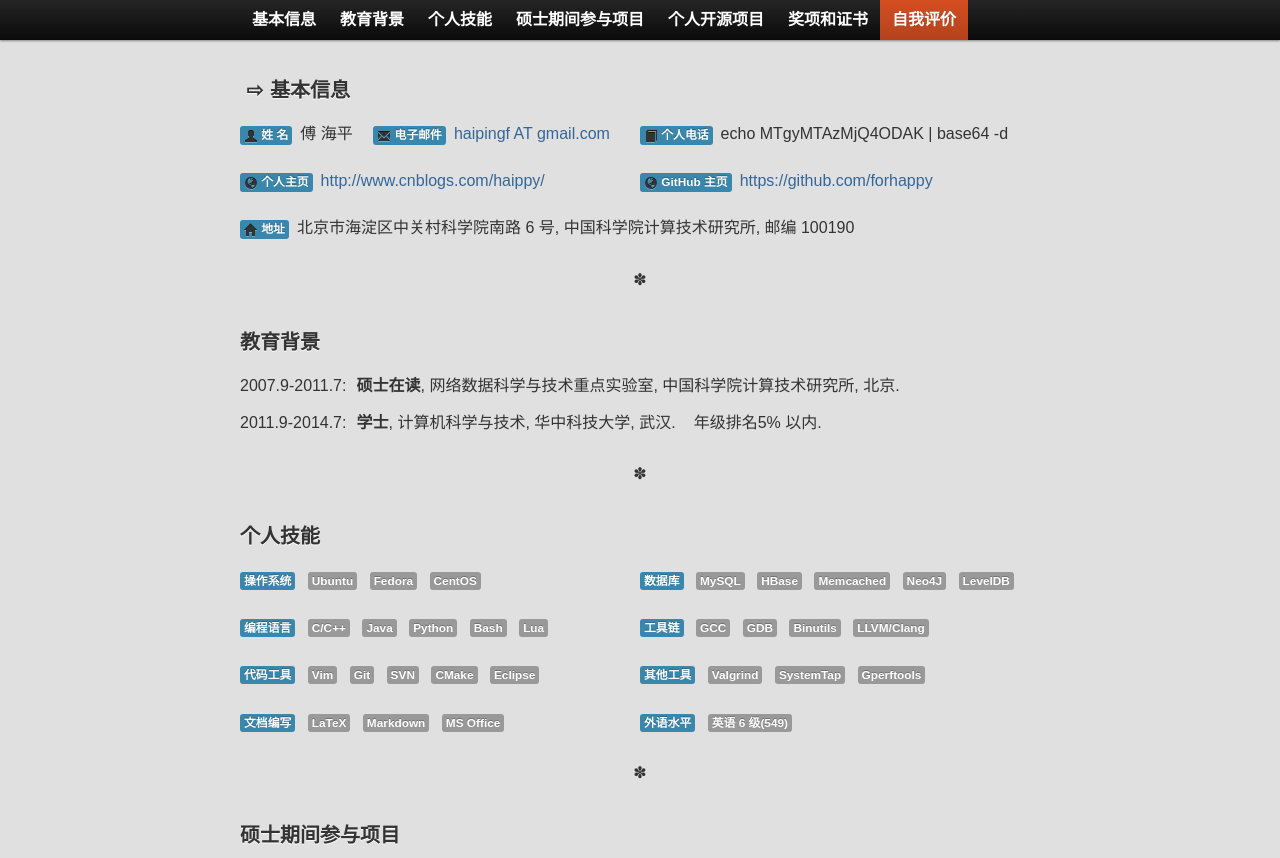
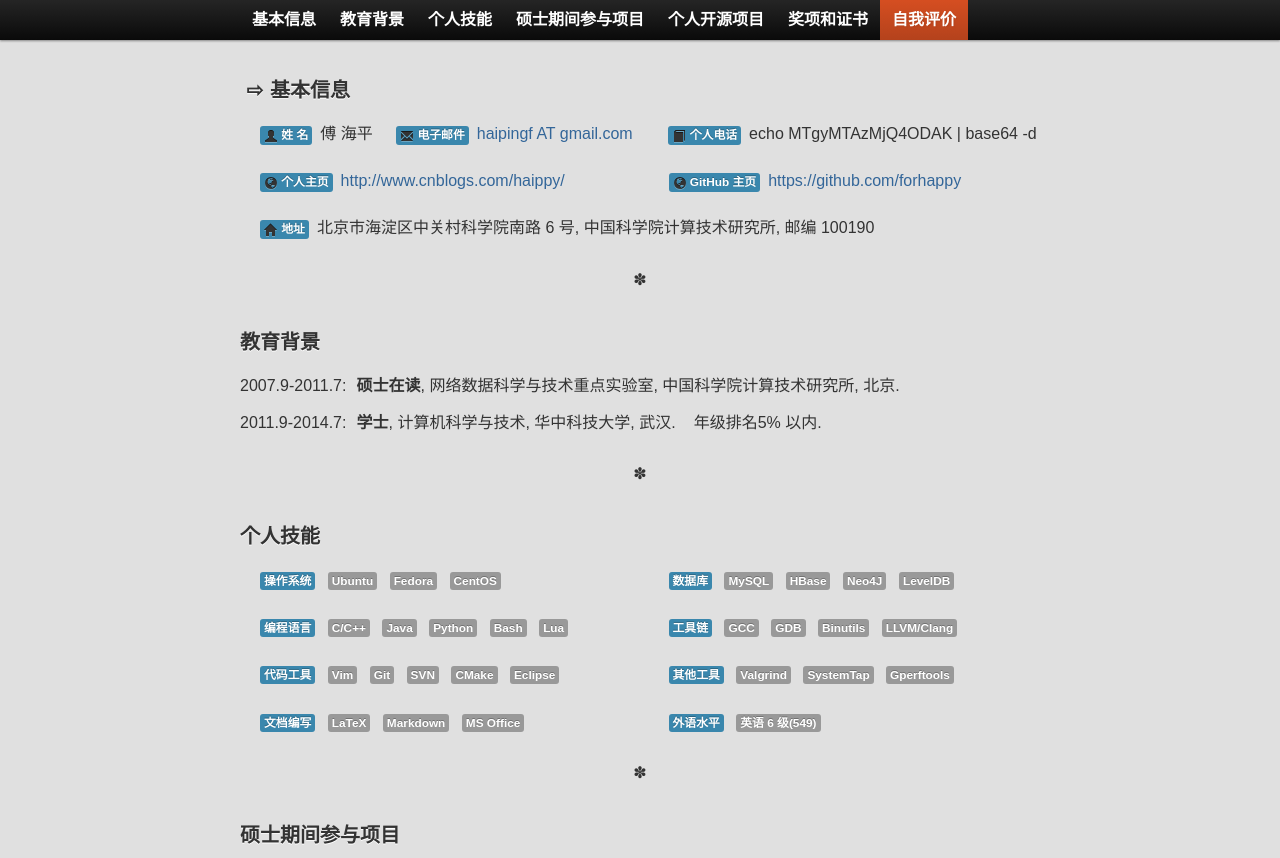
Before and after one commit to forhappy/forhappy, a plain HTML site: page index.html in a window 1280 px wide. Shown: the top 858 px of the page. Drawn offline with Linux system fonts and the light colour scheme.

Commit message:
use bootstrap grid system instead of pure.

```diff
--- a/index.html
+++ b/index.html
@@ -5,8 +5,6 @@
     <meta name="viewport" content="width=device-width, initial-scale=1.0, minimum-scale=1.0, maximum-scale=1.0, user-scalable=no" />
     <title>傅海平 | forhappy</title>
 
-
-    <link rel="stylesheet" href="css/pure-min.css">
     <link rel="stylesheet" href="css/bootstrap.min.css">
     <link rel="stylesheet" href="css/hint.min.css" />
 
@@ -20,30 +18,36 @@
 
         <section id="information">
             <h2>基本信息</h2>
-            <div class="pure-g-r">
-                <div class="pure-u-1-6">
+            <div class="container-fluid">
+              <div class="row-fluid">
+                <div class="span2">
                     <p><span class="label label-info"><i class="icon-user"></i> 姓    名</span>傅 海平</p>
                 </div>
 
-                <div class="pure-u-1-3">
+                <div class="span4">
                     <p><span class="label label-info"><i class="icon-envelope"></i> 电子邮件</span><a class="print" href="mailto:haipingf@gmail.com">haipingf AT gmail.com</a></p>
                 </div>
 
-                <div class="pure-u-1-2">
+                <div class="span6">
                     <p><span class="label label-info"><i class="icon-book"></i> 个人电话</span>echo MTgyMTAzMjQ4ODAK | base64 -d</p>
                 </div>
+              </div>
 
-                <div class="pure-u-1-2">
+              <div class="row-fluid">
+                <div class="span6">
                     <p><span class="label label-info"><i class="icon-globe"></i> 个人主页</span><a class="print" href="http://www.cnblogs.com/haippy/">http://www.cnblogs.com/haippy/</a></p>
                 </div>
 
-                <div class="pure-u-1-2">
+                <div class="span6">
                     <p><span class="label label-info"><i class="icon-globe"></i> GitHub 主页</span><a class="print" href="http://www.cnblogs.com/haippy/">https://github.com/forhappy</a></p>
                 </div>
+              </div>
 
-                <div class="pure-u-1">
+              <div class="row-fluid">
+                <div class="span12">
                     <p><span class="label label-info"><i class="icon-home"></i> 地址</span>北京市海淀区中关村科学院南路 6 号, 中国科学院计算技术研究所, 邮编 100190</p>
                 </div>
+              </div>
             </div>
 
         </section>
@@ -58,8 +62,9 @@
 
         <section id="techniques">
             <h2>个人技能</h2>
-            <div class="pure-g-r">
-                <div class="pure-u-1-2">
+            <div class="container-fluid">
+              <div class="row-fluid">
+                <div class="span6">
                     <p><span class="label label-info">操作系统</span>
                         <span class="label"><span class="hint--bottom" data-hint="日常使用">Ubuntu</span></span>
                         <span class="label"><span class="hint--bottom" data-hint="日常使用">Fedora</span></span>
@@ -67,17 +72,18 @@
                     </p>
                 </div>
 
-                <div class="pure-u-1-2">
+                <div class="span6">
                     <p><span class="label label-info">数据库</span>
                         <span class="label"><span class="hint--bottom" data-hint="在若干项目中实际使用, 了解部分源码">MySQL</span></span>
-                        <span class="label"><span class="hint--bottom" data-hint="在若干项目中实际使用, 了解整体架构和部分源码">HBase</span></span>
-                        <span class="label"><span class="hint--bottom" data-hint="熟悉内部实现, 了解完整源码细节">Memcached</span></span>
+                        <span class="label"><span class="hint--left" data-hint="在若干项目中实际使用, 了解整体架构和部分源码">HBase</span></span>
                         <span class="label"><span class="hint--left" data-hint="在项目中实际使用, 熟悉使用细节和性能调优, 并尝试过贡献代码">Neo4J</span></span>
                         <span class="label"><span class="hint--left" data-hint="熟悉内部实现, 了解完整源码细节">LevelDB</span></span>
                     </p>
                 </div>
+              </div>
 
-                <div class="pure-u-1-2">
+              <div class="row-fluid">
+                <div class="span6">
                     <p><span class="label label-info">编程语言</span>
                         <span class="label"><span class="hint--bottom" data-hint="熟悉 STL 和部分 Boost 组件, 熟悉 C++11">C/C++</span></span>
                         <span class="label"><span class="hint--bottom" data-hint="项目开发中使用">Java</span></span>
@@ -87,7 +93,7 @@
                     </p>
                 </div>
 
-                <div class="pure-u-1-2">
+                <div class="span6">
                     <p><span class="label label-info">工具链</span>
                         <span class="label"><span class="hint--bottom" data-hint="熟练使用">GCC</span></span>
                         <span class="label"><span class="hint--bottom" data-hint="熟练使用">GDB</span></span>
@@ -95,8 +101,10 @@
                         <span class="label"><span class="hint--bottom" data-hint="个人兴趣">LLVM/Clang</span></span>
                     </p>
                 </div>
+              </div>
 
-                <div class="pure-u-1-2">
+              <div class="row-fluid">
+                <div class="span6">
                     <p><span class="label label-info">代码工具</span>
                         <span class="label"><span class="hint--bottom" data-hint="熟练使用">Vim</span></span>
                         <span class="label"><span class="hint--bottom" data-hint="熟练使用">Git</span></span>
@@ -106,15 +114,17 @@
                     </p>
                 </div>
 
-                <div class="pure-u-1-2">
+                <div class="span6">
                     <p><span class="label label-info">其他工具</span>
                         <span class="label"><span class="hint--bottom" data-hint="熟练使用">Valgrind</span></span>
                         <span class="label"><span class="hint--bottom" data-hint="个人兴趣">SystemTap</span></span>
                         <span class="label"><span class="hint--bottom" data-hint="性能调优必备工具">Gperftools</span></span>
                     </p>
                 </div>
+              </div>
 
-                <div class="pure-u-1-2">
+              <div class="row-fluid">
+                <div class="span6">
                     <p><span class="label label-info">文档编写</span>
                         <span class="label">LaTeX</span>
                         <span class="label">Markdown</span>
@@ -122,10 +132,11 @@
                     </p>
                 </div>
 
-                <div class="pure-u-1-2">
+                <div class="span6">
                     <p><span class="label label-info">外语水平</span>
                     <span class="label"><span class="hint--top" data-hint="具备良好的听、读、写能力和一定的表达能力">英语 6 级(549)</span></span></p>
                 </div>
+              </div>
             </div>
 
         </section>
@@ -195,8 +206,9 @@
 
         <section id="languages">
             <h2>奖项和证书</h2>
-            <div class="pure-g-r">
-                <div class="pure-u-1-2">
+            <div class="container-fluid">
+              <div class="row-fluid">
+                <div class="span6">
                     <h3>主要奖项</h3>
                     <p><time>2012.12:</time>中科院计算技术研究所腾讯优秀奖学金</p>
                     <p><time>2012.11:</time>首届阿里云开发者大赛最佳实用奖</p>
@@ -206,11 +218,12 @@
                     <p><time>2009.11:</time>国家励志奖学金</p>
                     <p><time>2008.11:</time>国家励志奖学金</p>
                 </div>
-                <div class="pure-u-1-2">
+                <div class="span6">
                     <h3>证书</h3>
                     <p><time>2010.11:</time>系统分析师(高级)</p>
                     <p><time>2010.03:</time>软件设计师(中级)</p>
                 </div>
+              </div>
             </div>
         </section>
 
```
